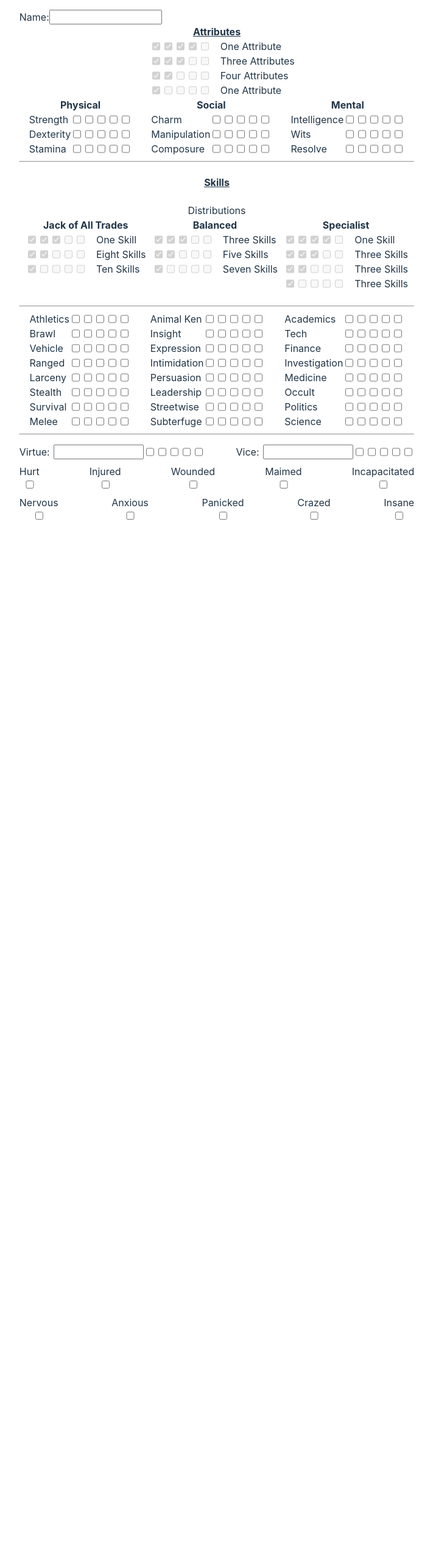
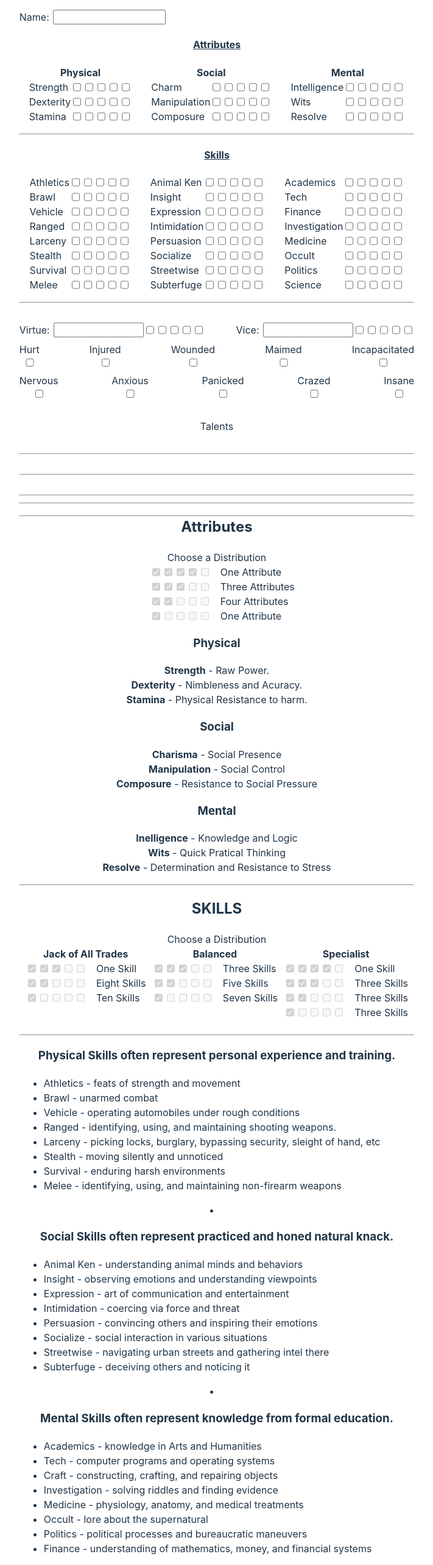
Before and after one commit to wcstrickland/wolf, a Svelte app: page / in a window 1280 px wide. Shown: the top 2566 px of the page at 61% size, without its empty margins (284-995 px from the left). Before the commit the page ends 871 px from the top, so only its background shows below. Built offline with nearby package versions, Linux system fonts and the light colour scheme.

Commit message:
moved explanations

```diff
--- a/src/App.svelte
+++ b/src/App.svelte
@@ -7,6 +7,8 @@
   import FillBlock from "./lib/FillBlock.svelte";
   import Health from "./lib/Health.svelte";
   import Sanity from "./lib/Sanity.svelte";
+  import SkillExp from "./lib/SkillExp.svelte";
+  import AttrExp from "./lib/AttrExp.svelte";
   let phySkills = [
     "Athletics",
     "Brawl",
@@ -23,7 +25,7 @@
     "Expression",
     "Intimidation",
     "Persuasion",
-    "Leadership",
+    "Socialize",
     "Streetwise",
     "Subterfuge",
   ];
@@ -40,41 +42,39 @@
 </script>
 
 <main>
-  <div id="pg1">
+  <div id="pg1" style="min-height:100vh; max-height:100vh;">
     <div style="display: flex; justify-content:flex-start;">
-      Name:<input type="text" />
+      Name:<input type="text" style="margin-left:.5em;"/>
     </div>
-    <b style="text-decoration: underline;">Attributes</b>
-    <AttInstruct title="" />
+    <h4 style="text-decoration: underline;">Attributes</h4>
     <div style="display:flex; justify-content:space-evenly;">
       <Section title="Physical" blocks={["Strength", "Dexterity", "Stamina"]} />
       <Section title="Social" blocks={["Charm", "Manipulation", "Composure"]} />
       <Section title="Mental" blocks={["Intelligence", "Wits", "Resolve"]} />
     </div>
-    <hr>
+    <hr style="margin-top:1em;margin-bottom:1em;" />
     <h4 style="text-decoration: underline;">Skills</h4>
-    <div >
-      <div>Distributions</div>
-      <div style="display:flex; justify-content:space-evenly;">
-        <Jack />
-        <Balanced />
-        <Specialist />
-      </div>
-      <hr>
-    </div>
     <div style="display:flex; justify-content:space-evenly;">
       <Section title="" blocks={phySkills} />
       <Section title="" blocks={socSkills} />
       <Section title="" blocks={menSkills} />
     </div>
-    <hr>
+    <hr style="margin-top:1em; margin-bottom:2em;" />
     <div style="margin-top:1em; display:flex; justify-content:space-between;">
       <FillBlock title="Virtue" />
       <FillBlock title="Vice" />
     </div>
     <Health />
     <Sanity />
+    <div style="margin-top:2em;">Talents</div>
+    <hr style="margin-top:2em; margin-bottom:2em;"/>
+    <hr style="margin-top:2em; margin-bottom:2em;"/>
+    <hr style="margin-top:2em; margin-bottom:2em;"/>
+    <hr style="margin-top:2em; margin-bottom:2em;"/>
   </div>
+  <hr>
+  <AttrExp/>
+  <SkillExp/>
 </main>
 
 <style></style>
--- a/src/lib/AttInstruct.svelte
+++ b/src/lib/AttInstruct.svelte
@@ -1,11 +1,6 @@
 <script>
-  export let title;
 </script>
 
-<div style="margin-left:33%">
-  {#if title != ""}
-    <h3>{title}</h3>
-  {:else}{/if}
 
   <div style="display:flex;">
     <div style="display:flex;justify-content:flex-start;">
@@ -58,4 +53,3 @@
       One Attribute
     </div>
   </div>
-</div>
--- /dev/null
+++ b/src/lib/AttrExp.svelte
@@ -0,0 +1,32 @@
+<script>
+  import AttInstruct from "./AttInstruct.svelte";
+</script>
+
+<h2>Attributes</h2>
+Choose a Distribution
+<div style="margin-left:33%">
+  <AttInstruct />
+</div>
+
+<h3>Physical</h3>
+<div style="display:flex; flex-direction:column;">
+  <span><b>Strength</b> -  Raw Power.</span>
+  <span><b>Dexterity</b>  - Nimbleness and Acuracy.</span>
+  <span><b>Stamina</b> -  Physical Resistance to harm.</span>
+</div>
+
+<h3>Social</h3>
+<div style="display:flex; flex-direction:column;">
+  <span><b>Charisma</b> - Social Presence</span>
+  <span><b>Manipulation</b>  - Social Control</span>
+  <span><b>Composure</b> - Resistance to Social Pressure</span>
+</div>
+
+<h3>Mental</h3>
+<div style="display:flex; flex-direction:column;">
+  <span><b>Inelligence</b> - Knowledge and Logic</span>
+  <span><b>Wits</b>  - Quick Pratical Thinking</span>
+  <span><b>Resolve</b> -  Determination and Resistance to Stress</span>
+</div>
+
+<hr style="margin-top:1em;margin-bottom:1em;"/>
--- /dev/null
+++ b/src/lib/SkillExp.svelte
@@ -0,0 +1,61 @@
+<script>
+    import Jack from "./Jack.svelte";
+    import Specialist from "./Specialist.svelte";
+    import Balanced from "./Balanced.svelte";
+</script>
+
+<h2>SKILLS</h2>
+<div>
+  <div>Choose a Distribution</div>
+  <div style="display:flex; justify-content:space-evenly;">
+    <Jack />
+    <Balanced />
+    <Specialist />
+  </div>
+  <hr />
+</div>
+<h3>
+  <b>Physical</b> Skills often represent personal experience and training.
+</h3>
+<ul style="text-align:start">
+  <li>Athletics - feats of strength and movement</li>
+  <li>Brawl - unarmed combat</li>
+  <li>Vehicle - operating automobiles under rough conditions</li>
+  <li>Ranged - identifying, using, and maintaining shooting weapons.</li>
+  <li>
+    Larceny - picking locks, burglary, bypassing security, sleight of hand, etc
+  </li>
+  <li>Stealth - moving silently and unnoticed</li>
+  <li>Survival - enduring harsh environments</li>
+  <li>Melee - identifying, using, and maintaining non-firearm weapons</li>
+</ul>
+<li>
+  <h3>
+    <b>Social</b> Skills often represent practiced and honed natural knack.
+  </h3>
+  <ul style="text-align:start">
+    <li>Animal Ken - understanding animal minds and behaviors</li>
+    <li>Insight - observing emotions and understanding viewpoints</li>
+    <li>Expression - art of communication and entertainment</li>
+    <li>Intimidation - coercing via force and threat</li>
+    <li>Persuasion - convincing others and inspiring their emotions</li>
+    <li>Socialize - social interaction in various situations</li>
+    <li>Streetwise - navigating urban streets and gathering intel there</li>
+    <li>Subterfuge - deceiving others and noticing it</li>
+  </ul>
+</li>
+<li>
+  <h3><b>Mental</b> Skills often represent knowledge from formal education.</h3>
+  <ul style="text-align:start">
+    <li>Academics - knowledge in Arts and Humanities</li>
+    <li>Tech - computer programs and operating systems</li>
+    <li>Craft - constructing, crafting, and repairing objects</li>
+    <li>Investigation - solving riddles and finding evidence</li>
+    <li>Medicine - physiology, anatomy, and medical treatments</li>
+    <li>Occult - lore about the supernatural</li>
+    <li>Politics - political processes and bureaucratic maneuvers</li>
+    <li>
+      Finance - understanding of mathematics, money, and financial systems
+    </li>
+  </ul>
+</li>
```
